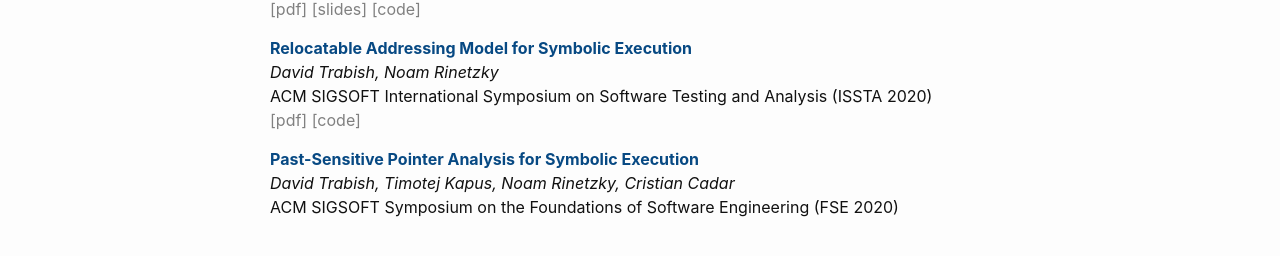
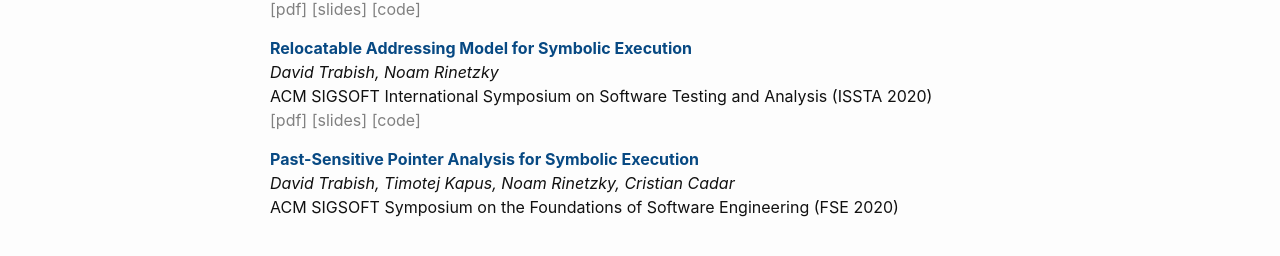
Before and after one commit to davidtr1037/davidtr1037.github.io, a Jekyll site: the page built from publications.md, in a window 1280 px wide. Shown: the part 234-490 px from the top of the page. Built offline with Jekyll 4.4.1, drawn with Linux system fonts in a browser that asks for light colours.

Commit message:
adding issta presentation

```diff
--- a/publications.md
+++ b/publications.md
@@ -15,6 +15,7 @@
 _David Trabish, Noam Rinetzky_
 ACM SIGSOFT International Symposium on Software Testing and Analysis (ISSTA 2020)
 [<span style="color:grey">[pdf]</span>](/files/issta20-ram.pdf)
+[<span style="color:grey">[slides]</span>](/files/ram-issta20-conf.pdf)
 [<span style="color:grey">[code]</span>](https://github.com/davidtr1037/klee-ram)
 
 <span style="color:#074983">__Past-Sensitive Pointer Analysis for Symbolic Execution__</span>
```
Also changed, not shown: 1 other file.
